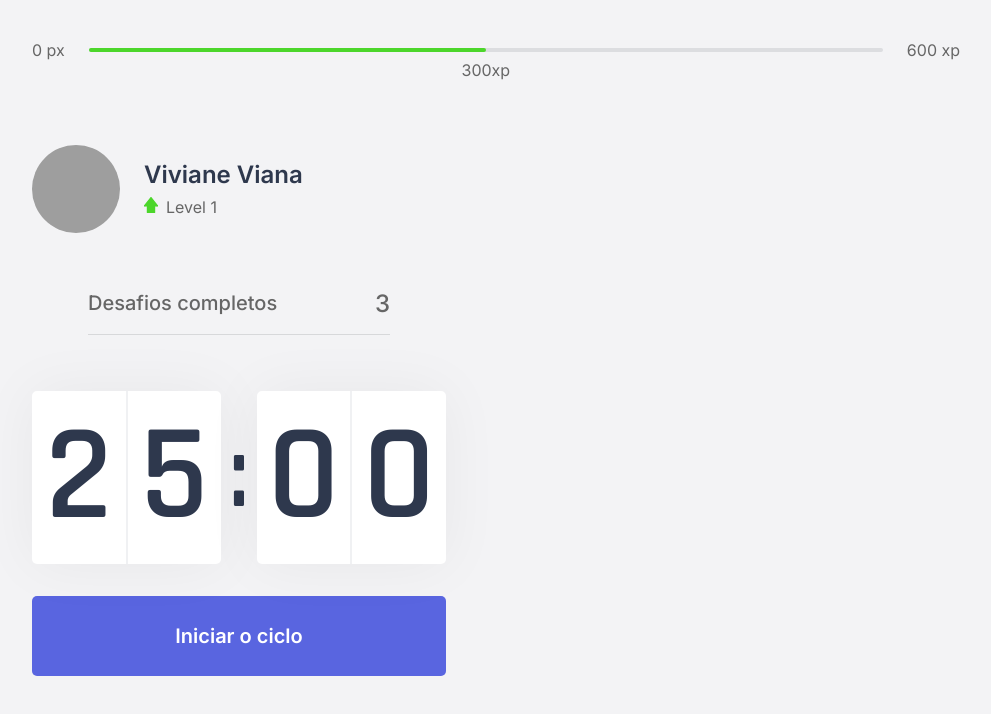
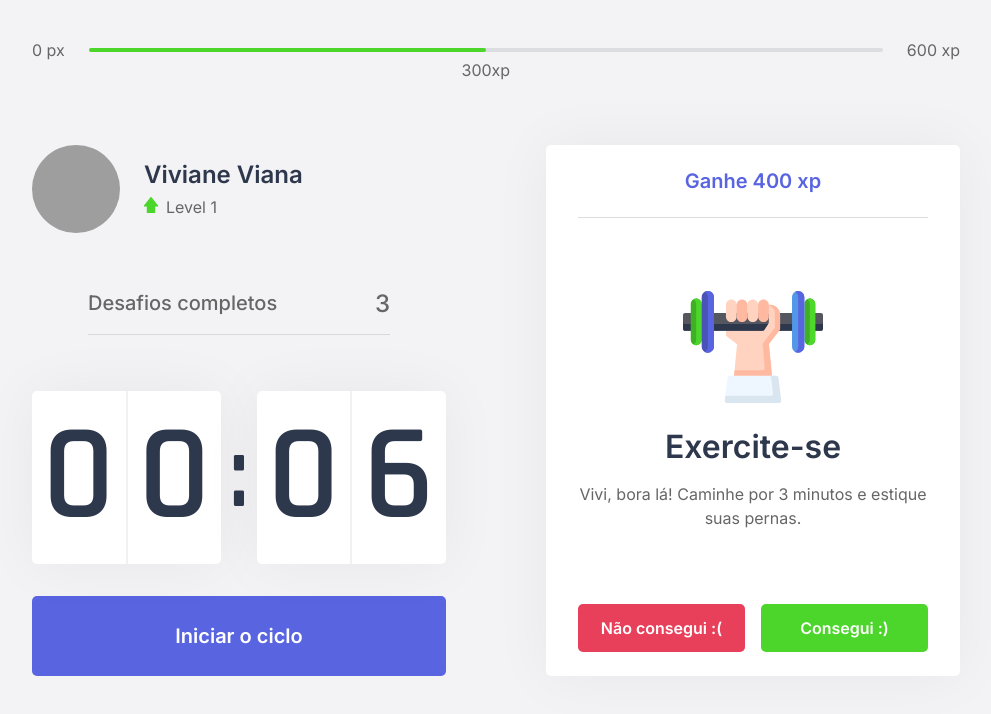
Before and after one commit to vivianevianaa/goforit-next, a Next.js app: page / in a window 1280 px wide. Shown: the top 714 px of the page, without its empty margins (144-1135 px from the left). Built offline with nearby package versions, Linux system fonts and the light colour scheme; grey boxes are pictures that could not be loaded.

Commit message:
ChallengeBox criada

```diff
--- /dev/null
+++ b/src/components/ChallengeBox.tsx
@@ -0,0 +1,34 @@
+import styles from '../styles/components/ChallengeBox.module.css';
+
+export function ChallengeBox() {
+    const hasActiveChallenge = true;
+
+    return (
+        <div className={styles.challengeBoxContainer}>
+            { hasActiveChallenge ? (
+                <div className={styles.challengeActive}>
+                    <header>Ganhe 400 xp</header>
+
+                    <main>
+                        <img src="icons/body.svg" alt="Uma mão segurando peso"/>
+                        <strong>Exercite-se</strong>
+                        <p>Vivi, bora lá! Caminhe por 3 minutos e estique suas pernas.</p>
+                    </main>
+
+                    <footer>
+                        <button type="button" className={styles.failedButton}>Não consegui :(</button>
+                        <button type="button" className={styles.succeededButton}>Consegui :)</button>
+                    </footer>
+                </div>
+            ) : (
+                            <div className={styles.challengeBoxNotActive}>
+                            <strong>Finalize um ciclo para receber um desafio!</strong>
+                            <p>
+                                <img src="icons/level-up.svg" alt="Level up - Seta para cima"/>
+                                Suba de nível ao completar os desafios :)
+                            </p>
+                        </div>
+            ) }
+        </div>
+    );
+}
--- a/src/components/Countdown.tsx
+++ b/src/components/Countdown.tsx
@@ -1,11 +1,10 @@
 import { useState, useEffect } from 'react';
-import { isatty } from 'tty';
 import styles from '../styles/components/Countdown.module.css';
 
 let countdownTimeout: NodeJS.Timeout;
 
 export function Countdown() {
-    const [time, setTime] = useState(25 * 60);
+    const [time, setTime] = useState(0.1 * 60);
     const [isActive, setIsActive] = useState(false);
     const [hasFinished, setHasFinished] = useState(false)
 
@@ -22,7 +21,7 @@
     function resetCountdown() {
         clearTimeout(countdownTimeout);
         setIsActive(false);
-        setTime(25 * 60);
+        setTime(0.1 * 60);
     }
 
     useEffect(() => {
--- a/src/pages/index.tsx
+++ b/src/pages/index.tsx
@@ -3,7 +3,9 @@
 import { Profile } from '../components/Profile';
 import { CompletedChallenges } from '../components/CompletedChallenges';
 import { Countdown } from '../components/Countdown';
+import { ChallengeBox } from '../components/ChallengeBox';
 import Head from 'next/head';
+
 
 export default function Home() {
   return (
@@ -21,7 +23,7 @@
         </div>
 
         <div>
-
+          <ChallengeBox />
         </div>
       </section>
     </div>
--- /dev/null
+++ b/src/styles/components/ChallengeBox.module.css
@@ -0,0 +1,119 @@
+.challengeBoxContainer {
+    height: 100%;
+
+    background: var(--white);
+    border-radius: 5px;
+    box-shadow: 0 0 60px rgba(0, 0, 0, 0.05);
+    padding: 1.5rem 2rem;
+
+    display: flex;
+    flex-direction: column;
+    align-items: center;
+    justify-content: center;
+
+    text-align: center;
+}
+
+.challengeBoxNotActive {
+    display: flex;
+    flex-direction: column;
+    align-items: center;
+}
+
+.challengeBoxNotActive strong {
+    font-size: 1.5rem;
+    font-weight: 500;
+    line-height: 1.4;
+}
+
+.challengeBoxNotActive p {
+    display: flex;
+    flex-direction: column;
+    align-items: center;
+    line-height: 1.4rem;
+    max-width: 70%;
+    margin-top: 3rem;
+}
+
+.challengeBoxNotActive p img {
+    margin-bottom: 1rem;
+}
+
+
+.challengeActive {
+    height: 100%;
+
+    display: flex;
+    flex-direction: column;
+}
+
+.challengeActive header {
+    color: var(--blue);
+    font-weight: 600;
+    font-size: 1.25rem;
+    padding: 0 2rem 1.5rem;
+    border-bottom: 1px solid var(--gray-line);
+}
+
+.challengeActive header {
+    color: var(--blue);
+    font-weight: 600;
+    font-size: 1.25rem;
+    padding: 0 2rem 1.5rem;
+    border-bottom: 1px solid var(--gray-line);
+}
+
+.challengeActive main {
+    flex: 1;
+    display: flex;
+    flex-direction: column;
+    align-items: center;
+    justify-content: center;
+}
+
+.challengeActive main strong {
+    font-size: 2rem;
+    font-weight: 600;
+    color: var(--title);
+    margin: 1.5rem 0 1rem;
+}
+
+.challengeActive main p {
+    line-height: 1.5;
+}
+
+.challengeActive footer {
+    display: grid;
+    grid-template-columns: 1fr 1fr;
+    gap: 1rem;
+}
+
+.challengeActive footer button {
+    height: 3rem;
+
+    display: flex;
+    align-items: center;
+    justify-content: center;
+
+    border: 0;
+    border-radius: 5px;
+
+    color: var(--white);
+
+    font-size: 1rem;
+    font-weight: 600;
+
+    transition: filter 0.2s;
+}
+
+.challengeActive footer button.failedButton {
+    background: var(--red);
+}
+
+.challengeActive footer button.succeededButton {
+    background: var(--green);
+}
+
+.challengeActive footer button:hover {
+    filter: brightness(0.9);
+}
```
